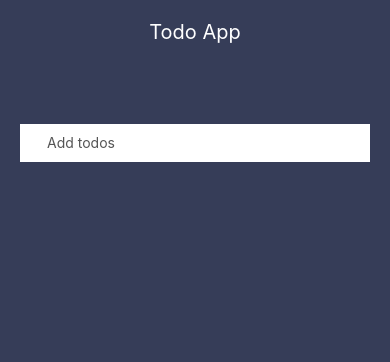
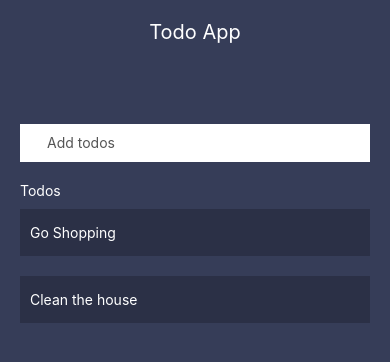
Before and after one commit to mehmeteyupoglu/TodoTSApp, a React Native app: screen / in a window 390 px wide. Shown: the top 362 px of the page. Built offline with nearby package versions, Linux system fonts and the light colour scheme; some icons are missing.

Commit message:
feat: include add todo feature

```diff
--- a/App.tsx
+++ b/App.tsx
@@ -8,7 +8,7 @@
  * @format
  */
 
-import React, {FC, useState} from 'react';
+import React, {FC, useEffect, useState} from 'react';
 import {
   SafeAreaView,
   ScrollView,
@@ -16,13 +16,15 @@ import {
   StyleSheet,
   Text,
   View,
+  FlatList
 } from 'react-native';
 import { Input, Header } from "./components"
+import * as Constants from "./constants"
 
 // import {Colors} from 'react-native/Libraries/NewAppScreen';
 
 const App: FC = () => {
-    const [searchQuery, setSearchQuery] = useState<string>("")
+    const [todos, setTodos] = useState<Array<Constants.Todo>>(Constants.todos);
     return (
         <View style={styles.container}>
             <StatusBar barStyle="dark-content" />
@@ -30,8 +32,21 @@ const App: FC = () => {
             <Input
                 icon='md-add'
                 placeholder='Add todos'
-                onChangeText={(text) => {console.log(text)}}
+                setTodos={setTodos}
+                todos={todos}
             />
+            <View style={styles.todos}>
+                <Text style={styles.todo}>Todos</Text>
+            </View>
+            <View style={styles.todos}>
+                <FlatList
+                    scrollEnabled={true}
+                    data={todos}
+                    keyExtractor={(item) => item.id.toString()}
+                    renderItem={({item}) => <Text style={styles.listItem}>{item.title}</Text>}
+                />
+            </View>
+
         </View>
     );
 };
@@ -41,6 +56,23 @@ const styles = StyleSheet.create({
     flex: 1,
     justifyContent: 'flex-start',
     backgroundColor: '#363d58',
+  },
+
+  todos: {
+    marginHorizontal: 20,
+  },
+
+  todo: {
+    color: '#fff',
+  },
+
+  listItem: {
+    flex: 1,
+    color: '#fff',
+    marginVertical: 10,
+    padding: 10,
+    paddingVertical: 15,
+    backgroundColor: '#00000033',
   }
 });
 
--- a/components/Input/index.tsx
+++ b/components/Input/index.tsx
@@ -1,24 +1,40 @@
-import React, { FC, useState } from 'react';
+import React, { ContextType, FC, useState } from 'react';
 import { Text, View, TextInput, StyleSheet } from 'react-native';
 import Icon from 'react-native-ionicons';
+import * as Constants from "../../constants"
 
 // import {Colors} from 'react-native/Libraries/NewAppScreen';
 
 interface Props {
     icon: string;
     placeholder: string;
-    onChangeText: (text: string) => void;
+    setTodos: (todos: Array<Constants.Todo>) => void;
+    todos: Array<Constants.Todo>;
 }
 
-const Input: FC<Props> = ({ icon, placeholder, onChangeText }) => {
+const Input: FC<Props> = ({ icon, placeholder, setTodos, todos }) => {
 
     const [checked, setChecked] = useState<boolean>(false);
+    const [text, setText] = useState<string>('');
+
     const handlePress = () => {
+        const todo: Constants.Todo = {
+            id: todos.length + 1,
+            title: text,
+            completed: false
+        }
+        const _todos = [ ...todos, todo]
+        setTodos(_todos);
+
         // set color and icon for checkbox
         setChecked(true);
         setTimeout(() => {
             setChecked(false);
         }, 1000)
+    }
+
+    const handleChangeText = (text: string) => {
+        setText(text);
     }
 
     return (
@@ -28,13 +44,13 @@ const Input: FC<Props> = ({ icon, placeholder, onChangeText }) => {
                 <TextInput
                     placeholderTextColor='#555'
                     placeholder={placeholder}
-                    onChangeText={onChangeText}
+                    onChangeText={handleChangeText}
                 />
                 <Icon
                     name={checked ? "md-checkbox" : "md-checkbox-outline"}
                     size={27.5}
                     color="black"
-                    style={ styles(checked).checkboxIcon }
+                    style={styles(checked).checkboxIcon}
                     onPress={handlePress}
                 />
             </View>
--- /dev/null
+++ b/constants/index.tsx
@@ -0,0 +1,22 @@
+export type Todo = {
+    id: number;
+    title: string;
+    completed: boolean;
+}
+
+let todos: Array<Todo> = [];
+
+todos = [
+    {
+        id: 1,
+        title: 'Go Shopping',
+        completed: false
+    },
+    {
+        id: 2,
+        title: 'Clean the house',
+        completed: false
+    }
+]
+
+export { todos };
```
